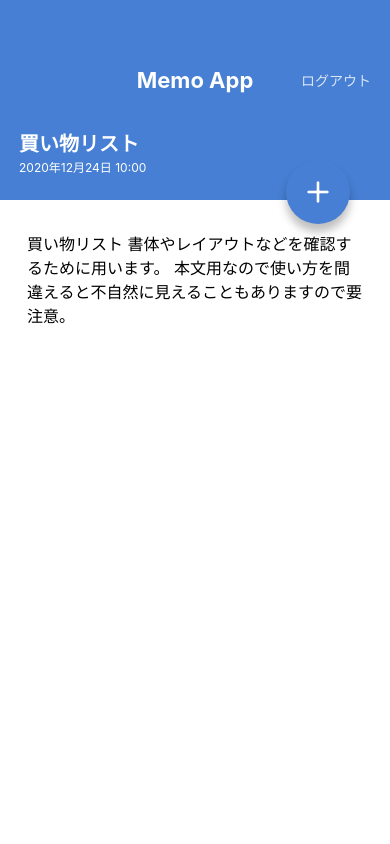
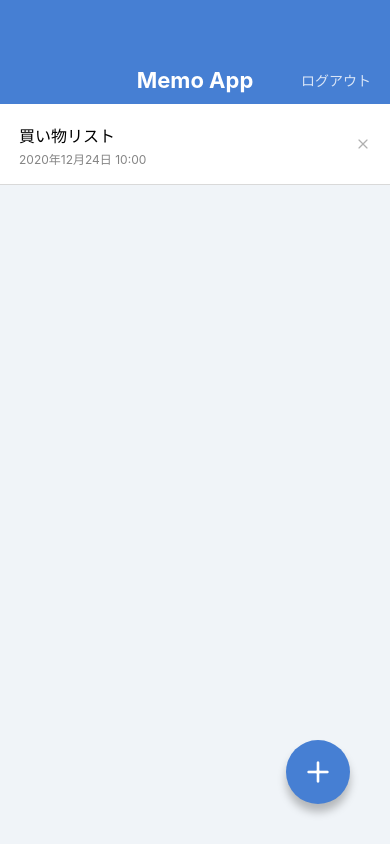
Before and after one commit to sho-s-git/MemoApp, a React Native app: screen / in a window 390 px wide. Built offline with nearby package versions, Linux system fonts and the light colour scheme.

Commit message:
Implement　icons

```diff
--- a/App.jsx
+++ b/App.jsx
@@ -1,10 +1,10 @@
 import React from 'react';
 
 import MemoListScreen from './src/screens/MemoListScreen';
-import MemoDetailScreen from './src/screens/MemoDetailScreen';
+// import MemoDetailScreen from './src/screens/MemoDetailScreen';
 
 export default function App() {
   return (
-    <MemoDetailScreen />
+    <MemoListScreen />
   );
 }
--- a/src/components/CircleButton.jsx
+++ b/src/components/CircleButton.jsx
@@ -1,20 +1,20 @@
 import React from 'react';
-import { View, Text, StyleSheet } from 'react-native';
+import { View, StyleSheet } from 'react-native';
 import { string, shape } from 'prop-types';
 import { Feather } from '@expo/vector-icons';
 
 export default function CircleButton(props) {
-  const { children, style } = props;
+  const { style, name } = props;
   return (
     <View style={[styles.circleButton, style]}>
-      <Feather name="plus" size={32} color="white" />
+      <Feather name={name} size={32} color="white" />
     </View>
   );
 }
 
 CircleButton.propTypes = {
-  children: string.isRequired,
   style: shape(),
+  name: string.isRequired,
 };
 
 CircleButton.defaultProps = {
--- a/src/components/MemoList.jsx
+++ b/src/components/MemoList.jsx
@@ -1,3 +1,4 @@
+import { Feather } from '@expo/vector-icons';
 import React from 'react';
 import { View, Text, StyleSheet } from 'react-native';
 
@@ -10,7 +11,7 @@
           <Text style={styles.memoListItemDate}>2020年12月24日 10:00</Text>
         </View>
         <View>
-          <Text>X</Text>
+          <Feather name="x" size={16} color="#B0B0B0" />
         </View>
       </View>
     </View>
--- a/src/screens/MemoDetailScreen.jsx
+++ b/src/screens/MemoDetailScreen.jsx
@@ -1,5 +1,7 @@
 import React from 'react';
-import { View, Text, ScrollView, StyleSheet } from 'react-native';
+import {
+  View, Text, ScrollView, StyleSheet,
+} from 'react-native';
 
 import AppBar from '../components/AppBar';
 import CircleButton from '../components/CircleButton';
@@ -19,7 +21,7 @@
           本文用なので使い方を間違えると不自然に見えることもありますので要注意。
         </Text>
       </ScrollView>
-      <CircleButton style={{ top: 160, bottom: 'auto' }}>+</CircleButton>
+      <CircleButton style={{ top: 160, bottom: 'auto' }} name="edit-2" />
     </View>
   );
 }
--- a/src/screens/MemoListScreen.jsx
+++ b/src/screens/MemoListScreen.jsx
@@ -10,7 +10,7 @@
     <View style={styles.container}>
       <AppBar />
       <MemoList />
-      <CircleButton>+</CircleButton>
+      <CircleButton name="plus" />
     </View>
   );
 }
```
